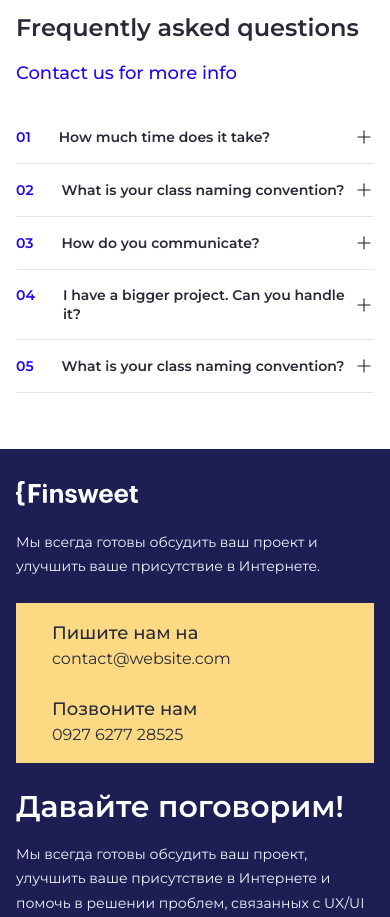
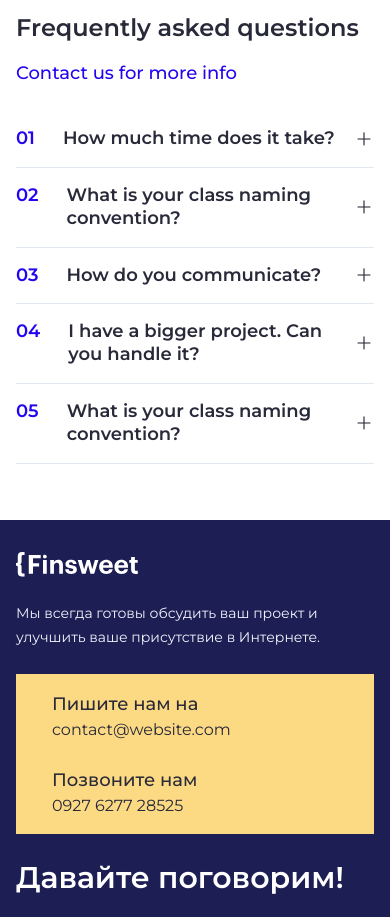
Before and after one commit to KirillUnited/digital-agency, a Next.js app: page /pricing in a window 390 px wide. Shown: the part 4000-4917 px from the top of the page. Built offline with nearby package versions, Linux system fonts and the light colour scheme.

Commit message:
update headings

```diff
--- a/src/styles/globals.css
+++ b/src/styles/globals.css
@@ -102,11 +102,11 @@
     line-height: 130%;
   }
   .heading-5 {
-    @apply text-base md:text-3xl font-semibold;
+    @apply text-lg md:text-3xl font-semibold;
     line-height: 130%;
   }
   .heading-6 {
-    @apply text-sm md:text-2xl font-semibold;
+    @apply text-lg md:text-2xl font-semibold;
     line-height: 130%;
   }
   .paragraph {
```
